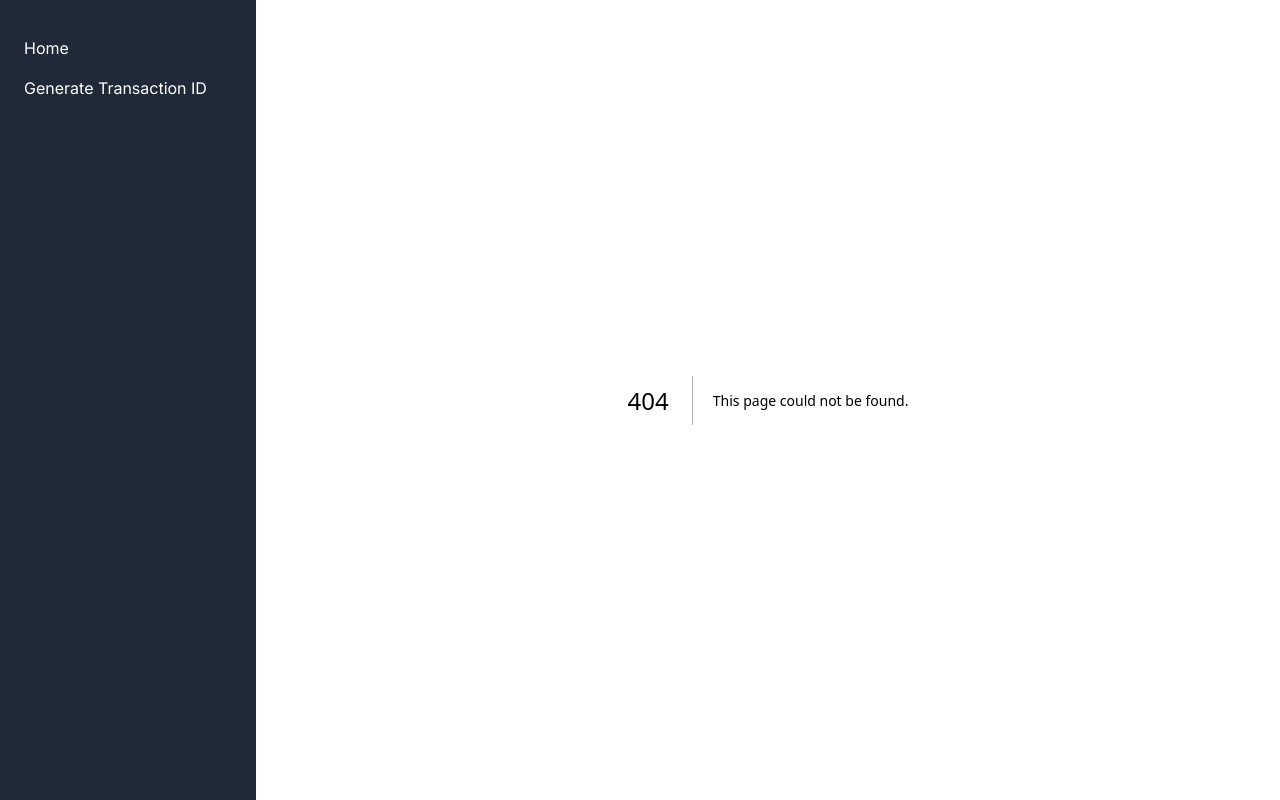
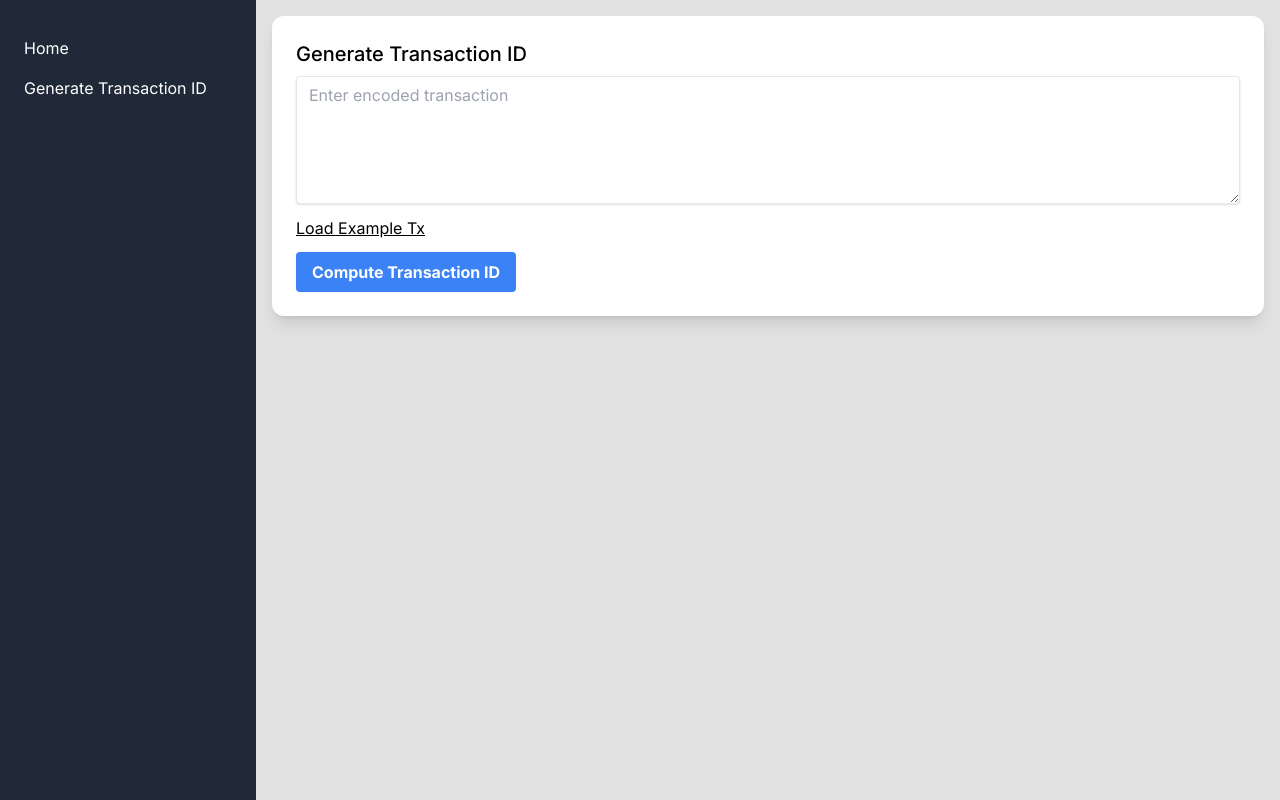
Before and after one commit to zrbecker/cosmjs_playground, a Next.js app: page /tools/generate_transaction_id in a window 1280 px wide. Before the commit this address had no page. Built offline with nearby package versions, Linux system fonts and the light colour scheme.

Commit message:
change page name

```diff
--- a/src/app/layout.tsx
+++ b/src/app/layout.tsx
@@ -26,7 +26,7 @@ export default function RootLayout({
                 Home
               </li>
             </Link>
-            <Link href="/tools/tx_hash">
+            <Link href="/tools/generate_transaction_id">
               <li className="py-2 px-4 hover:bg-gray-700 cursor-pointer">
                 Generate Transaction ID
               </li>
--- a/src/app/tools/tx_hash/page.tsx
+++ b/src/app/tools/generate_transaction_id/page.tsx
@@ -25,7 +25,7 @@ export default function TxHash() {
           onSubmit={handleSubmit}
         >
           <textarea
-            className="w-full dark:bg-gray-700 shadow appearance-none border rounded px-3 py-2 leading-tight"
+            className="w-full h-32 dark:bg-gray-700 shadow appearance-none border rounded px-3 py-2 leading-tight"
             placeholder="Enter encoded transaction"
             value={txHash}
             onChange={(e) => setTxHash(e.target.value)}
@@ -42,7 +42,7 @@ export default function TxHash() {
             className="bg-blue-500 hover:bg-blue-700 text-white font-bold px-4 py-2 rounded"
             type="submit"
           >
-            Compute Hash
+            Compute Transaction ID
           </button>
         </form>
       </div>
```
